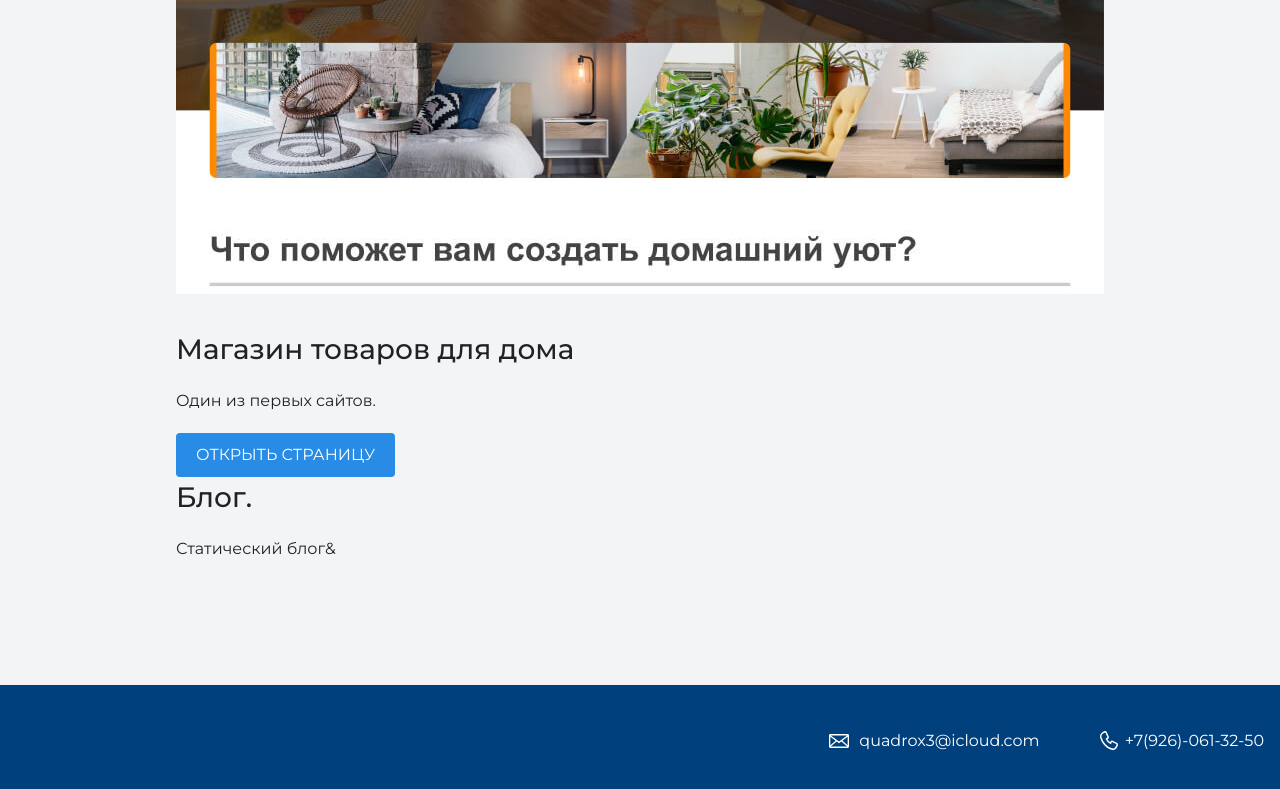
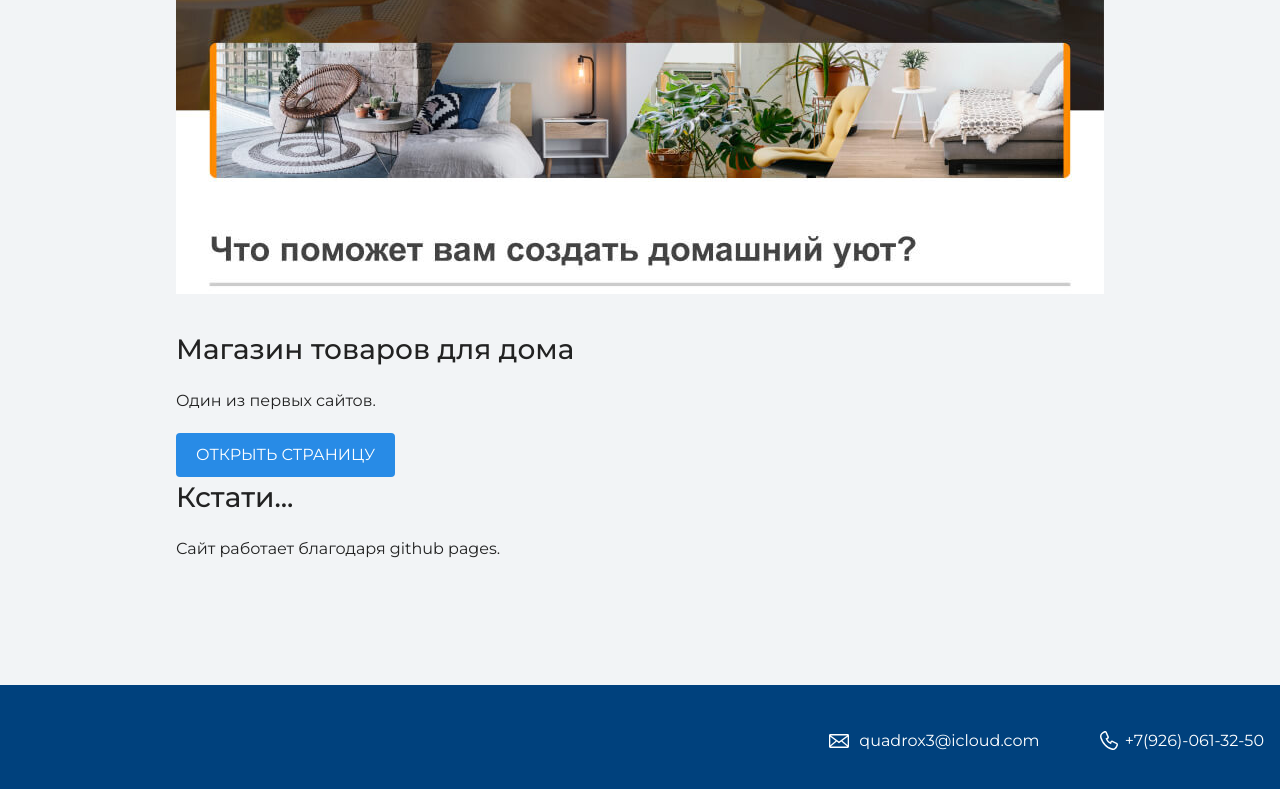
Before and after one commit to therelayuu/my-site, a plain HTML site: page index.html in a window 1280 px wide. Shown: the part 3145-3934 px from the top of the page. Drawn offline with nearby package versions, Linux system fonts and the light colour scheme; a script that the page names is missing.

Commit message:
change discription

```diff
--- a/index.html
+++ b/index.html
@@ -60,8 +60,8 @@
         <h3>Магазин товаров для дома</h3>
         <p>Один из первых сайтов.</p>
         <a class="button" href="source/project/index.html">Открыть страницу</a>
-        <h3>Блог.</h3>
-        <p>Статический блог&</p>
+        <h3>Кстати...</h3>
+        <p>Сайт работает благодаря github pages.</p>
       </div>
     </section>
     <footer class="page-footer">
```
